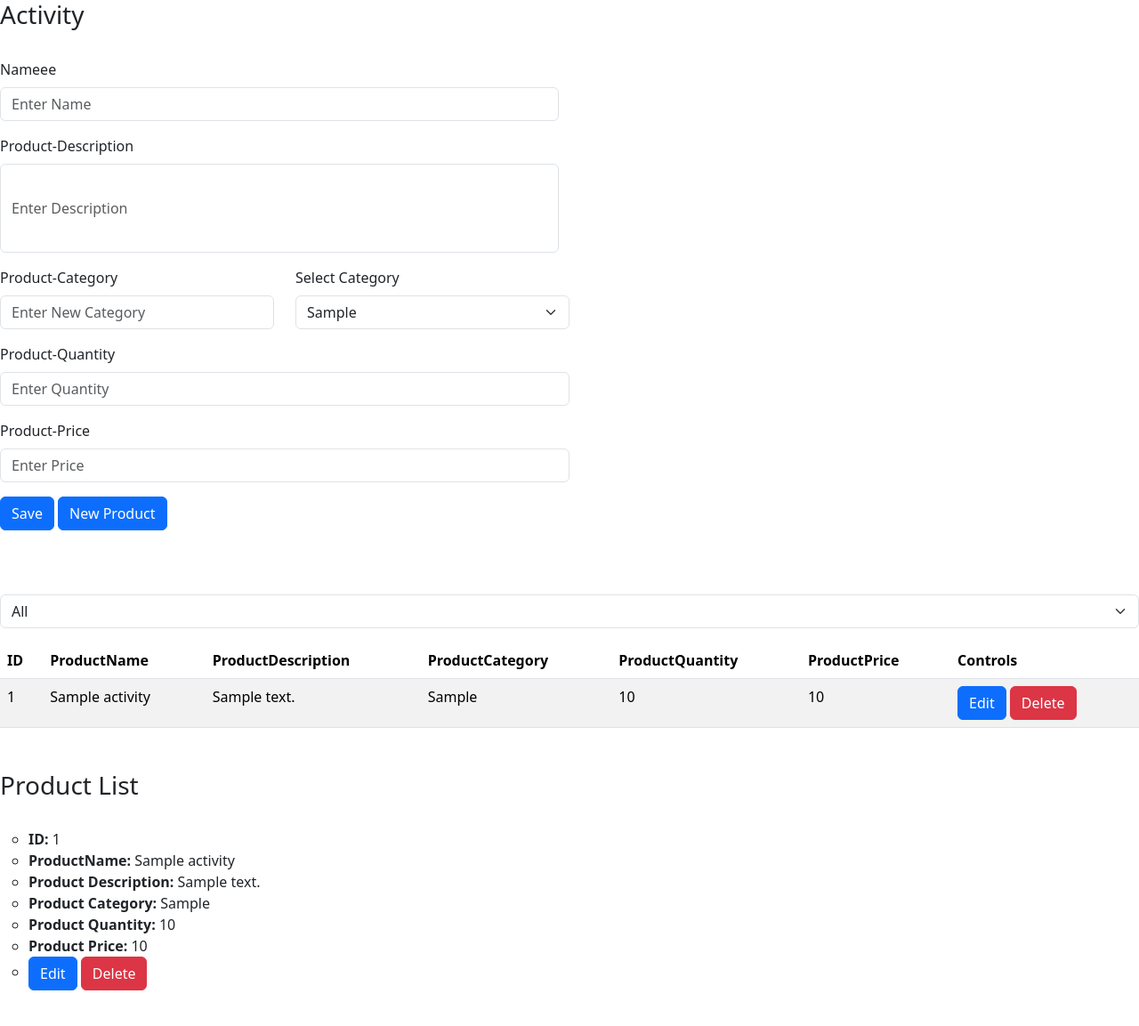
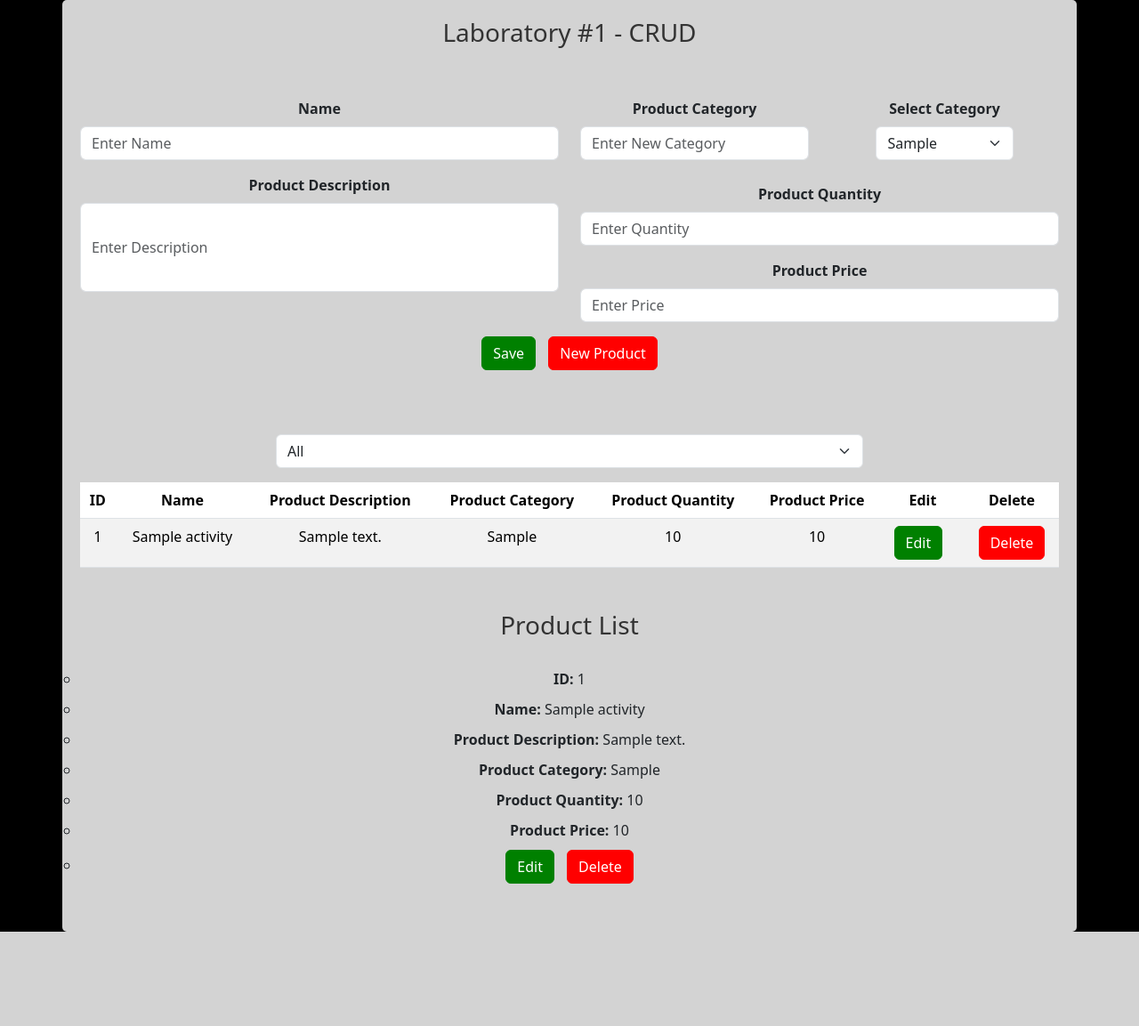
Before and after one commit to Marc-Andrei-Santos/ITC311_LAB1, a CodeIgniter 4 app: the page made by app/Views/homepage.php in a window 1280 px wide. Shown: the whole page at 89% size. After the commit the page ends 1047 px from the top, so only its background shows below. Run offline with PHP 8.4 and a stand-in for CodeIgniter, Linux system fonts and the light colour scheme; the template is opened without the code that fills it: most values are stand-ins (such as "Sample title", 1, 10 or a date in 2020); some libraries are stand-ins or nearby versions.

Commit message:
initial commit

```diff
--- a/app/Config/Database.php
+++ b/app/Config/Database.php
@@ -26,7 +26,7 @@ class Database extends Config
      */
     public array $default = [
         'DSN'          => '',
-        'hostname'     => 'localhost678678',
+        'hostname'     => 'localhost',
         'username'     => 'root',
         'password'     => '',
         'database'     => 'maci4',
--- a/app/Views/homepage.php
+++ b/app/Views/homepage.php
@@ -3,51 +3,100 @@
 <head>
     <meta charset="utf-8">
     <meta name="viewport" content="width=device-width, initial-scale=1">
-    <title>Lab 1</title>
+    <title>LAB 1 - CRUD</title>
 
-    <!-- Bootstrap CSS -->
     <link rel="stylesheet" href="https://cdn.jsdelivr.net/npm/bootstrap@5.3.2/dist/css/bootstrap.min.css">
+
+    <style>
+
+        body {
+            background-color: black;
+        }
+
+        .container {
+            background-color: lightgray;
+            padding: 20px;
+            border-radius: 5px;
+            box-shadow: 0 0 10px rgba(0, 0, 0, 0.2);
+            text-align: center;
+        }
+
+        h3 {
+            color: #333;
+        }
+
+        .form-control {
+            margin-bottom: 10px;
+        }
+
+        select.form-select {
+            width: 60%;
+        }
+
+        .table {
+            margin-top: 20px;
+        }
+
+        ul {
+            list-style-type: circle;
+            margin: 0;
+            padding: 0;
+        }
+
+        ul li {
+            margin-bottom: 10px;
+        }
+
+
+        .btn-primary {
+            background-color: green;
+            border-color: green;
+            margin-right: 10px;
+        }
+
+        .btn-danger {
+            background-color: red;
+            border-color: red;
+        }
+        th {
+            font-weight: bold;
+        }
+
+        th.controls {
+            text-align: center;
+        }
+    </style>
 </head>
 
-<body style="background-color: #ffffff;">
-<div class="grid text-left">
-
-  <div class="g-col-4">
-  <div class="g-col-4">
-  <div class="g-col-4">
-
-	<h3>Activity</h3>
+<body>
+    <div class="container">
+        <h3>Laboratory #1 - CRUD</h3>
+		<br>
 		<br>
         <form action="/insert" method="post">
             <input type="hidden" name="ID" value="<?= isset($user['ID']) ? $user['ID'] : '' ?>">
             <div class="row">
-            <!-- Left Column -->
+
                 <div class="col-md-6">
                     <div class="mb-3">
-                    <label for="ProdName" class="form-label">Nameee</label>
+                        <label for="ProdName" class="form-label"><b>Name</b></label>
                         <input type="text" class="form-control" name="ProdName" id="ProdName" placeholder="Enter Name" value="<?= isset($user['ProductName']) ? $user['ProductName'] : '' ?>">
                     </div>
                     <div class="mb-3">
-                    <label for="ProdDesc" class="form-label">Product-Description</label>
-                    <!-- Increase the height of the input box here -->
+                        <label for="ProdDesc" class="form-label"><b>Product Description</b></label>
                         <input type="text" class="form-control" name="ProdDesc" id="ProdDesc" placeholder="Enter Description" style="height: 100px;" value="<?= isset($user['ProductDescription']) ? $user['ProductDescription'] : '' ?>">
-                </div>
-            </div>
-			</div>
                     </div>
                 </div>
 
 
-            <!-- Right Column -->
                 <div class="col-md-6">
                     <div class="row">
                         <div class="col-md-6 mb-3">
-		            <label for="ProdCat" class="form-label">Product-Category</label>
+                            <label for="ProdCat" class="form-label"><b>Product Category</b></label>
                             <input type="text" class="form-control" name="ProdCat" id="ProdCat" placeholder="Enter New Category" value="<?= isset($user['ProductCategory']) ? $user['ProductCategory'] : '' ?>">
                         </div>
                         <div class="col-md-6 mb-3">
-		            <label for="SelectProdCat" class="form-label">Select Category</label>
-
+                            <label for="SelectProdCat" class="form-label"><b>Select Category</b></label>
                             <select class="form-select d-inline-block ml-2" name="SelectProdCat" id="SelectProdCat">
                                 <?php
                                 foreach ($activity as $us) {
@@ -55,7 +104,6 @@
                                 }
                                 ?>
                             </select>
-
                         </div>
                     </div>
 
@@ -66,52 +114,44 @@
                         });
                     </script>
 
-
-
-
                     <div class="mb-3">
-                    <label for="ProdQuan" class="form-label">Product-Quantity</label>
+                        <label for="ProdQuan" class="form-label"><b>Product Quantity</b></label>
                         <input type="text" class="form-control" name="ProdQuan" id="ProdQuan" placeholder="Enter Quantity" value="<?= isset($user['ProductQuantity']) ? $user['ProductQuantity'] : '' ?>">
                     </div>
                     <div class="mb-3">
-                    <label for="ProdPr" class="form-label">Product-Price</label>
+                        <label for="ProdPr" class="form-label"><b>Product Price</b></label>
                         <input type="text" class="form-control" name="ProdPr" id="ProdPr" placeholder="Enter Price" value="<?= isset($user['ProductPrice']) ? $user['ProductPrice'] : '' ?>">
                     </div>
                 </div>
             </div>
 
             <button type="submit" class="btn btn-primary">Save</button>
-        <a href="/activity" class="btn btn-primary">New Product</a>
+            <a href="/activity" class="btn btn-danger">New Product</a>
         </form>
-
-
-
-
-
 
         <div class="mt-5">
             <br>
             <select class="form-select d-inline-block ml-2" id="categoryFilter">
-	    <option value="All">All</option> <!-- Add an "All" option -->
+                <option value="All">All</option>
                 <?php
                 foreach ($activity as $us) {
                     echo "<option>{$us['ProductCategory']}</option>";
                 }
                 ?>
             </select>
-
         </div>
 
         <table class="table table-striped mt-3">
             <thead>
                 <tr>
                     <th>ID</th>
-		            <th>ProductName</th>
-		            <th>ProductDescription</th>
-		            <th>ProductCategory</th>
-		            <th>ProductQuantity</th>
-		            <th>ProductPrice</th>
-		            <th>Controls</th>
+                    <th><b>Name</b></th>
+                    <th><b>Product Description</b></th>
+                    <th><b>Product Category</b></th>
+                    <th><b>Product Quantity</b></th>
+                    <th><b>Product Price</b></th>
+                    <th class="controls"><b>Edit</b></th>
+                    <th class="controls"><b>Delete</b></th>
                 </tr>
             </thead>
 
@@ -126,6 +166,8 @@
                         <td><?= $us['ProductPrice'] ?></td>
                         <td>
                             <a href="/edit/<?= $us['ID']?>" class="btn btn-primary">Edit</a>
+                        </td>
+                        <td>
                             <a href="/delete/<?= $us['ID']?>" class="btn btn-danger">Delete</a>
                         </td>
                     </tr>
@@ -148,21 +190,18 @@
             });
         </script>
 
-
         <div class="mt-5">
-
             <h3 class="d-inline-block">Product List</h3>
             <br>
             <br>
             <ul style="list-style-type:circle">
-
                 <?php foreach ($activity as $us): ?>
                     <li><b>ID: </b><?= $us['ID'] ?></li>
-		                <li><b>ProductName: 	</b><?= $us['ProductName'] ?></li>
-		                <li><b>Product Description: 	</b><?= $us['ProductDescription'] ?></li>
-		                <li><b>Product Category: 	</b><?= $us['ProductCategory'] ?></li>
-		                <li><b>Product Quantity:	</b><?= $us['ProductQuantity'] ?></li>
-		                <li><b>Product Price: 	</b><?= $us['ProductPrice'] ?></li>
+                    <li><b>Name: </b><?= $us['ProductName'] ?></li>
+                    <li><b>Product Description: </b><?= $us['ProductDescription'] ?></li>
+                    <li><b>Product Category: </b><?= $us['ProductCategory'] ?></li>
+                    <li><b>Product Quantity: </b><?= $us['ProductQuantity'] ?></li>
+                    <li><b>Product Price: </b><?= $us['ProductPrice'] ?></li>
                     <li>
                         <a href="/edit/<?= $us['ID']?>" class="btn btn-primary">Edit</a>
                         <a href="/delete/<?= $us['ID']?>" class="btn btn-danger">Delete</a>
@@ -171,10 +210,8 @@
                 <?php endforeach; ?>
             </ul>
         </div>
-
+    </div>
 
     <script src="https://cdn.jsdelivr.net/npm/bootstrap@5.3.0/dist/js/bootstrap.bundle.min.js"></script>
-</div>
-</div>
 </body>
 </html>
```
Also changed, not shown: 1 other file. Lines whose indentation alone changed are shown as unchanged.
